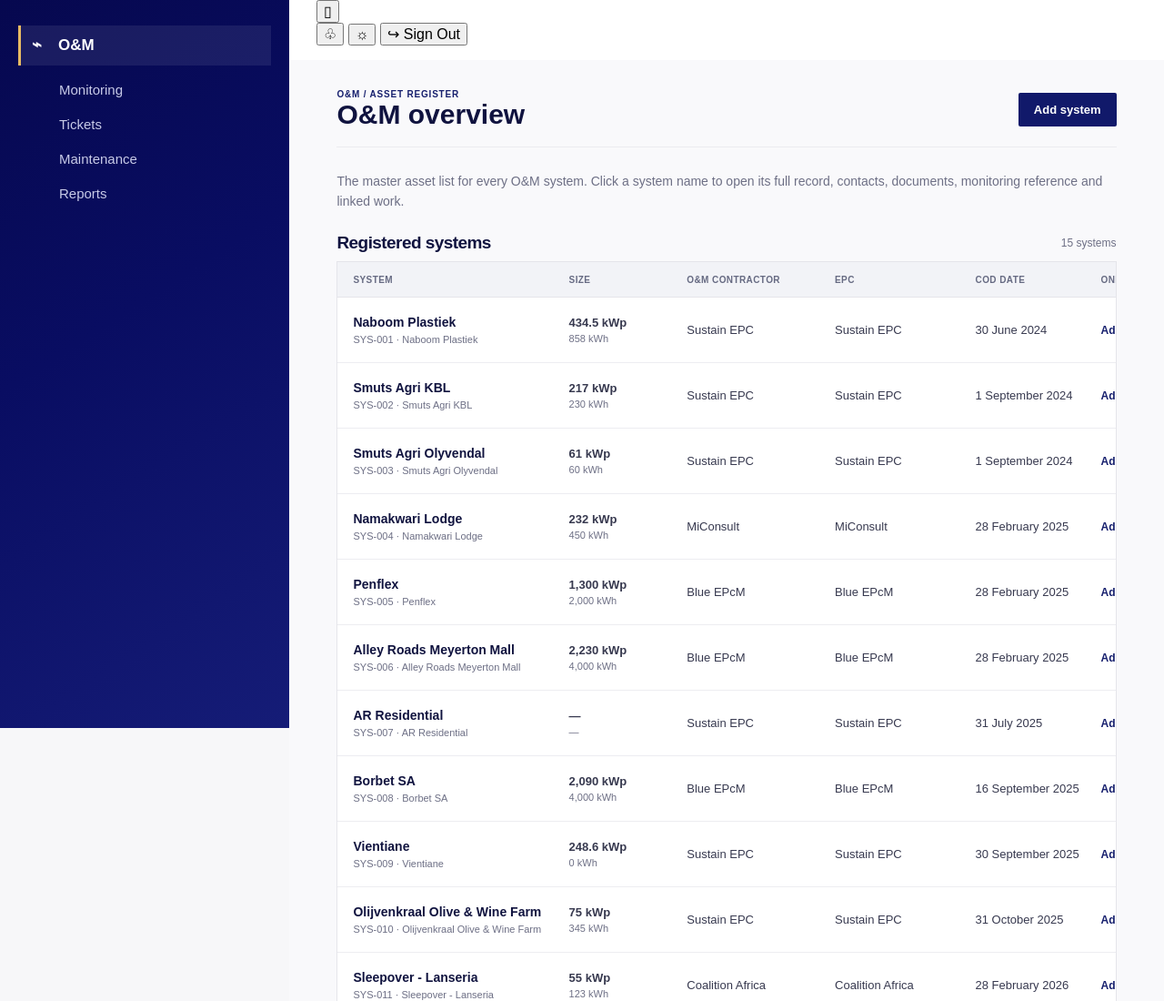
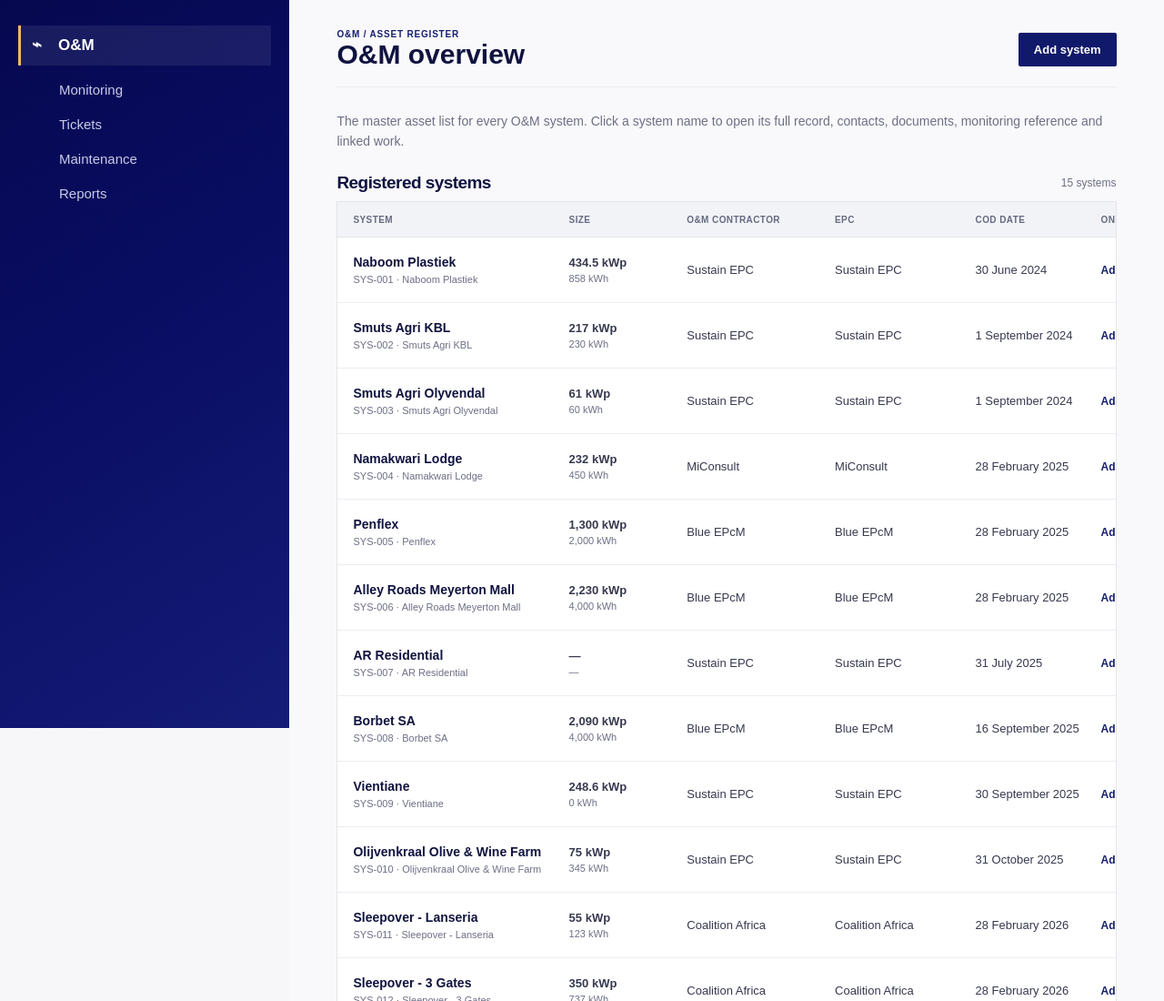
Before and after one commit to cannellsheila-star/om-operations-workspace, a plain HTML site: page index.html in a window 1280 px wide. Shown: the top 1100 px of the page at 91% size. Drawn offline with Linux system fonts and the light colour scheme.

Commit message:
Remove workspace header controls
Removed global navigation header from the workspace.

```diff
--- a/index.html
+++ b/index.html
@@ -26,15 +26,6 @@
       </aside>
 
       <div class="workspace">
-        <header class="global-bar">
-          <button class="global-icon" type="button" aria-label="Toggle navigation">▯</button>
-          <div class="global-actions">
-            <button class="global-icon" type="button" aria-label="Notifications">♧</button>
-            <button class="global-icon" type="button" aria-label="Display settings">☼</button>
-            <button class="sign-out" type="button">↪ <span>Sign Out</span></button>
-          </div>
-        </header>
-
         <main class="main-content">
           <header class="topbar">
             <div>
```
